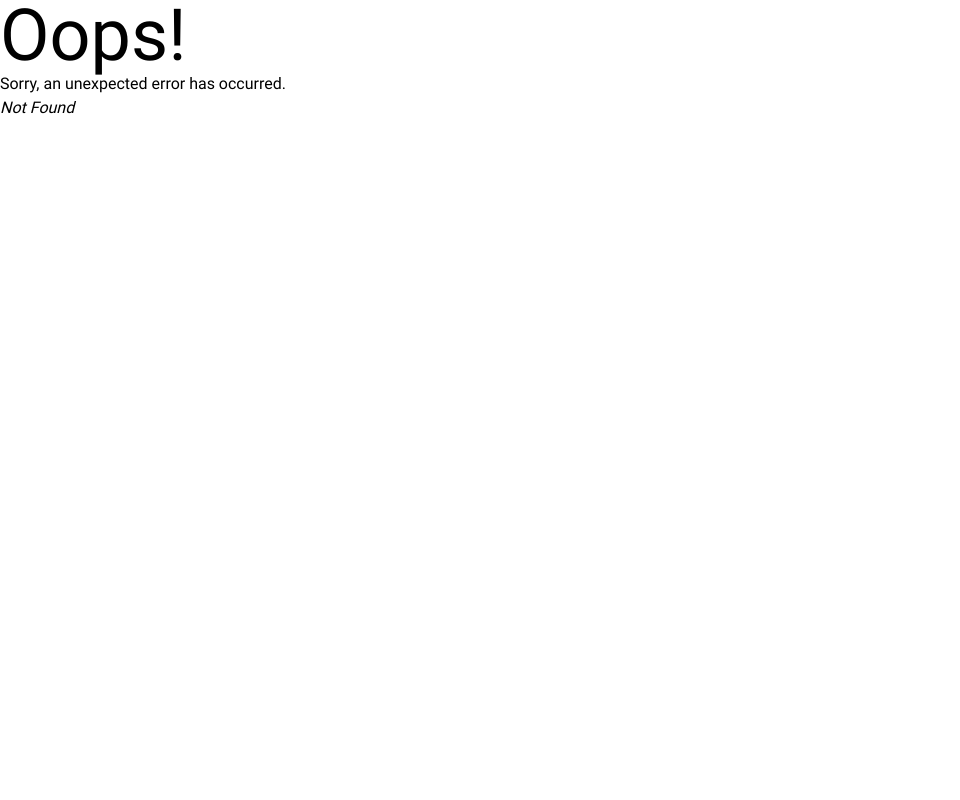
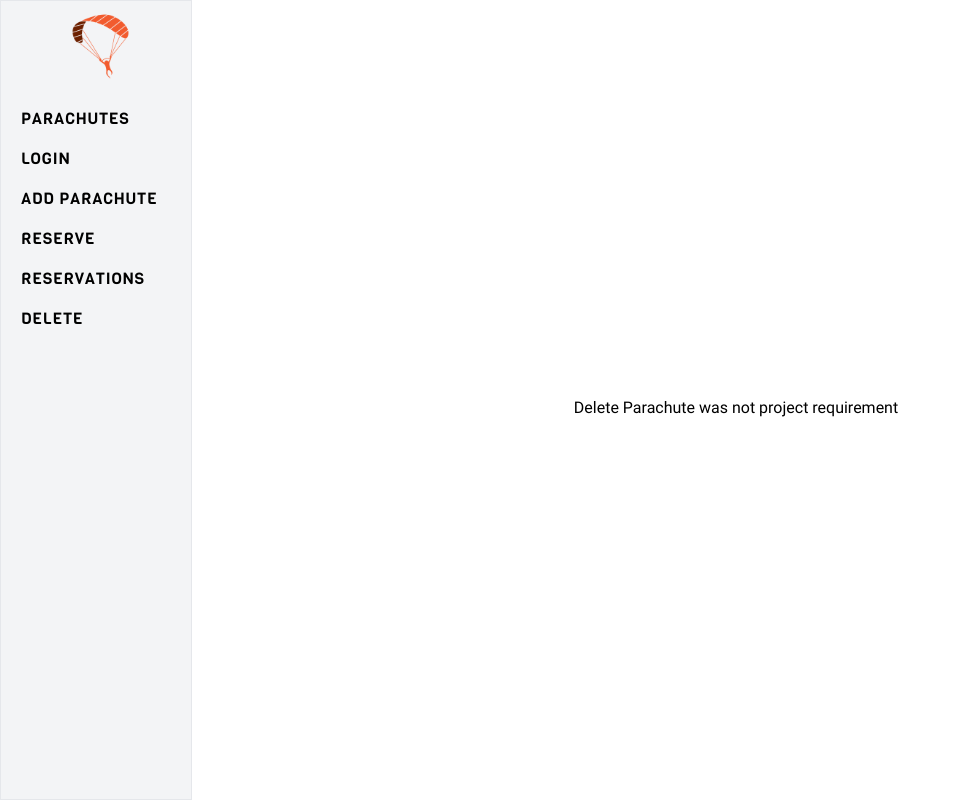
Before and after one commit to EmiLoKiJu/parachute-front-end, a React (Vite) app: page /deleteParachute in a window 1280 px wide. Before the commit this address had no page. Shown: the whole page, without its empty margins (0-960 px from the left). Built offline with nearby package versions, Linux system fonts and the light colour scheme.

Commit message:
Added complete navbar items

```diff
--- a/src/components/aside/Aside.jsx
+++ b/src/components/aside/Aside.jsx
@@ -8,9 +8,13 @@ export default function Aside() {
   const { token } = useSelector((store) => store.login);
 
   const links = [
-    {label: 'Home', href: "/"},
+    {label: 'Parachutes', href: "/"},
     {label: token === null ? 'Login' : 'User', href: "/login"},
     {label: 'Add Parachute', href: "/newParachute"},
+    {label: 'Reserve', href:'/reserveParachute'},
+    {label: 'Reservations', href: '/myreservations'},
+    {label: 'Delete', href: '/deleteParachute'},
+
   ]
 
   const links_ajax = links.map((link, i)=>{
--- a/src/components/content/ComponentC.jsx
+++ b/src/components/content/ComponentC.jsx
@@ -1,5 +1,11 @@
-export default function ComponentC() {
+import PropTypes from 'prop-types';
+
+export default function ComponentC({title}) {
   return(
-    <p>From Component C</p>
+    <p className='w-full text-center'>{title } was not project requirement</p>
   );
 }
+
+ComponentC.propTypes = {
+  title: PropTypes.string.isRequired,
+}
--- a/src/pages/Details_page.jsx
+++ b/src/pages/Details_page.jsx
@@ -25,7 +25,7 @@ export default function DetailsPage() {
       <div className="px-6 lg:px-10">
         <div className="flex items-center justify-between flex-wrap">
           <div className="card_img lg:w-[50%] mx-auto">
-            <img src={parachute.photo_link} alt="Big Parachute picture" />
+            <img className="" src={parachute.photo_link} alt="Big Parachute picture" />
           </div>
           <div className="card_reports w-full lg:w-[32%]">
             <div className="text-right">
@@ -44,9 +44,9 @@ export default function DetailsPage() {
                     <img src={color_wheel} alt="color circle" />
                   </div>
                 </div>
-                <button className="py-[10px] px-3 w-[120px] lg:w-[180px] border rounded-[50px] text-white bg-brand_green">
+                <Link to="/reserveParachute" className="py-[10px] px-3 w-[120px] lg:w-[180px] text-center border rounded-[50px] text-white bg-brand_green">
                   Reserve
-                </button>
+                </Link>
               </div>
             </div>
           </div>
```
Also changed, not shown: src/routing/Router.jsx (+16 -1 lines).
